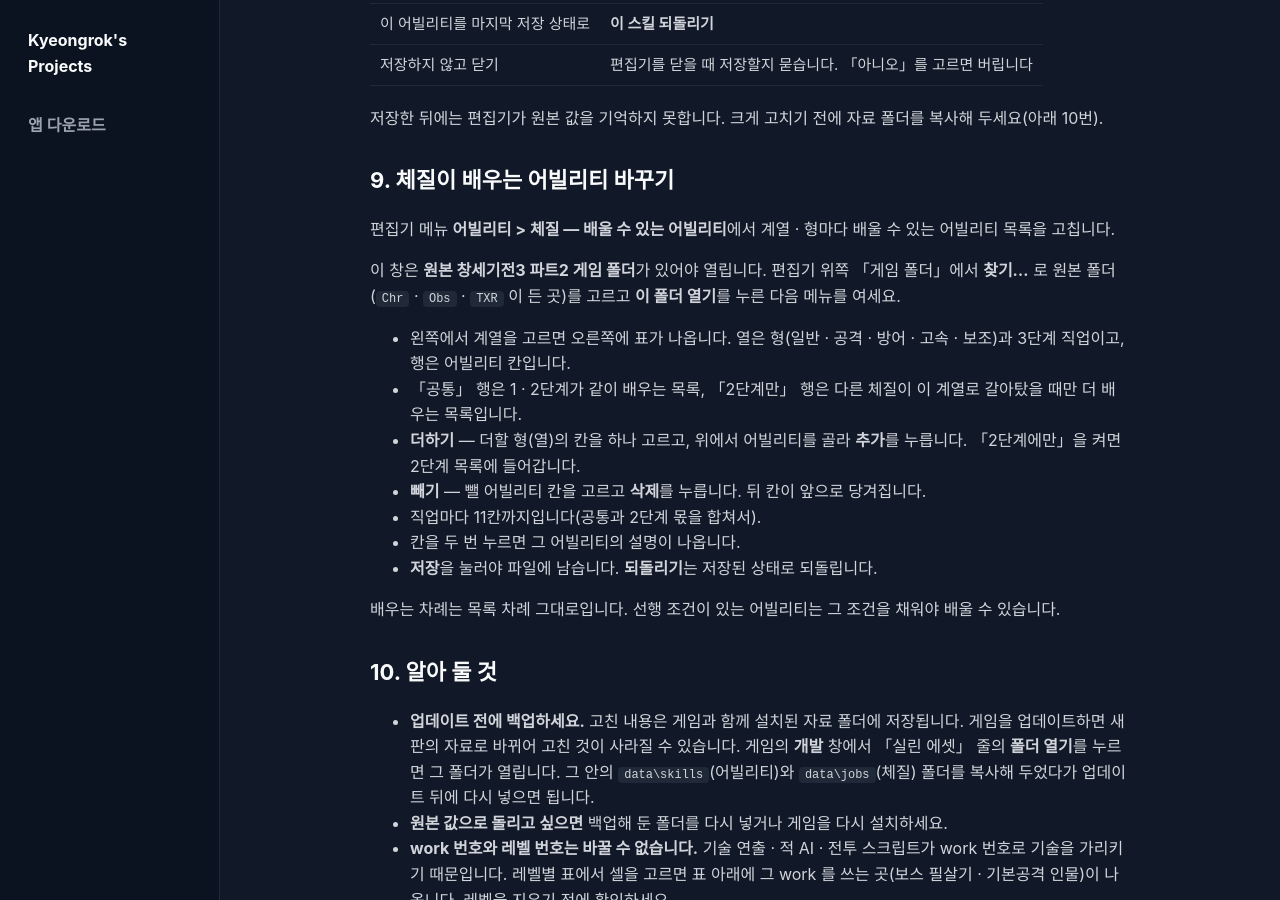
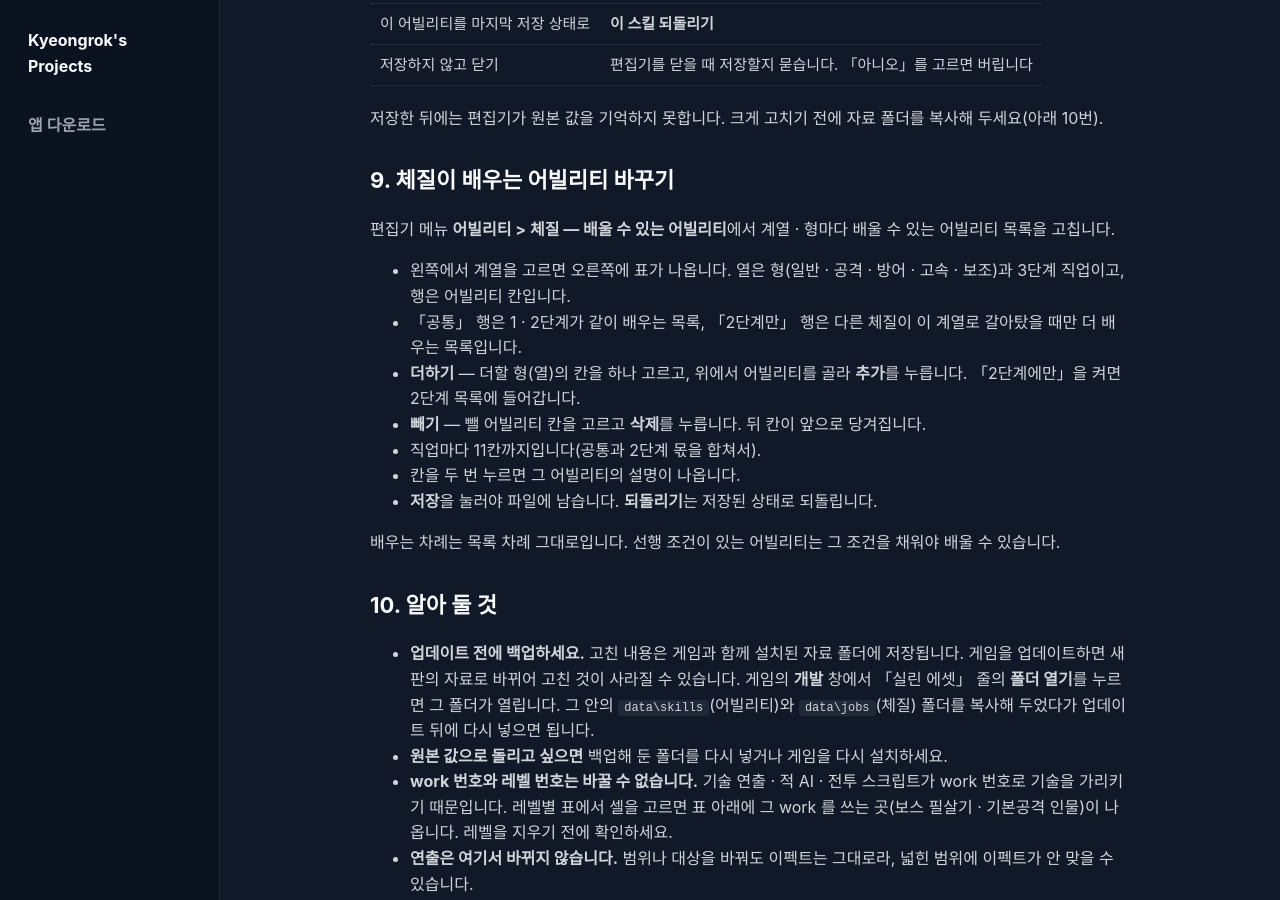
Before and after one commit to Kyeongrok/kyeongrok.github.io, a Jekyll site: the page built from guides/war-of-genesis-ability-editor.md, in a window 1280 px wide and 900 px high, scrolled down 5474 px. Built offline with Jekyll 4.4.1, drawn with Linux system fonts in a browser that asks for light colours.

Commit message:
Drop the original game folder note from the ability editor guide
Co-Authored-By: Claude Opus 5.5 <noreply@anthropic.com>

```diff
--- a/guides/war-of-genesis-ability-editor.md
+++ b/guides/war-of-genesis-ability-editor.md
@@ -191,8 +191,6 @@ permalink: /projects/war-of-genesis-3-part2/ability-editor/
 
 편집기 메뉴 **어빌리티 > 체질 — 배울 수 있는 어빌리티**에서 계열 · 형마다 배울 수 있는 어빌리티 목록을 고칩니다.
 
-이 창은 **원본 창세기전3 파트2 게임 폴더**가 있어야 열립니다. 편집기 위쪽 「게임 폴더」에서 **찾기...** 로 원본 폴더(`Chr` · `Obs` · `TXR` 이 든 곳)를 고르고 **이 폴더 열기**를 누른 다음 메뉴를 여세요.
-
 - 왼쪽에서 계열을 고르면 오른쪽에 표가 나옵니다. 열은 형(일반 · 공격 · 방어 · 고속 · 보조)과 3단계 직업이고, 행은 어빌리티 칸입니다.
 - 「공통」 행은 1 · 2단계가 같이 배우는 목록, 「2단계만」 행은 다른 체질이 이 계열로 갈아탔을 때만 더 배우는 목록입니다.
 - **더하기** — 더할 형(열)의 칸을 하나 고르고, 위에서 어빌리티를 골라 **추가**를 누릅니다. 「2단계에만」을 켜면 2단계 목록에 들어갑니다.
```
